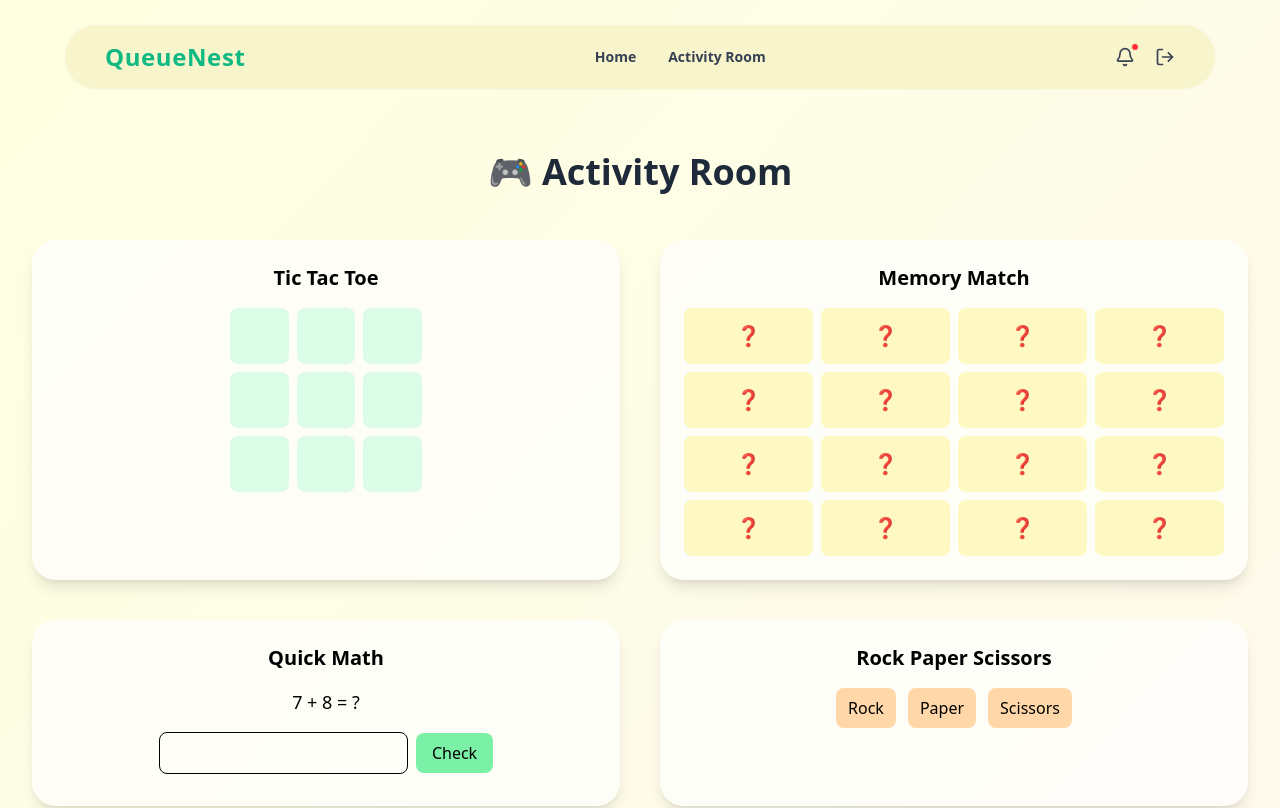
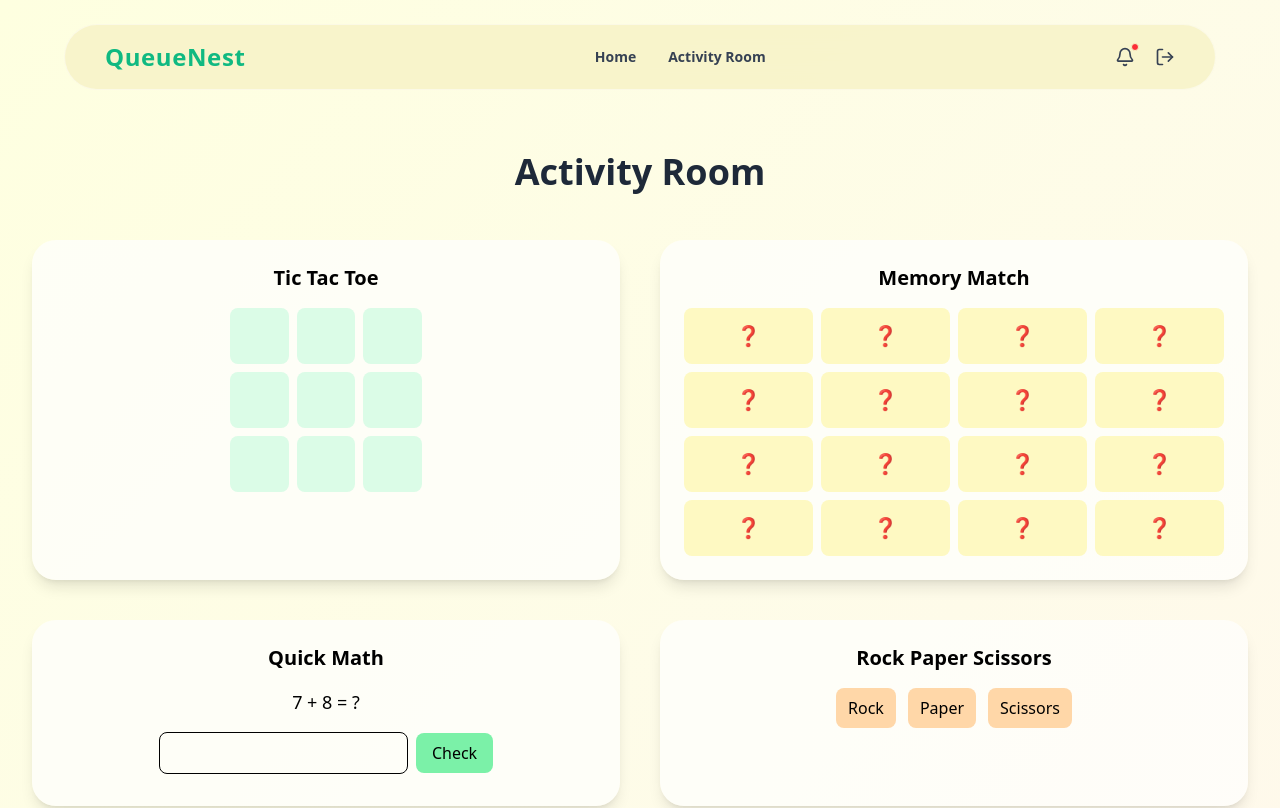
Before and after one commit to priyanshimonani/UniHacks_IVLeague_04, a React (Vite) app in the folder UniHacks-Frontend/: page /ar in a window 1280 px wide. Shown: the top 808 px of the page. Built offline with nearby package versions, Linux system fonts and the light colour scheme; no server answers; a web font is replaced by a local one.

Commit message:
readme added

```diff
--- a/UniHacks-Frontend/src/components/Navbar.jsx
+++ b/UniHacks-Frontend/src/components/Navbar.jsx
@@ -37,7 +37,7 @@ export default function Navbar() {
           <button
             onClick={() => {
               localStorage.removeItem("token");
-              window.location.href = "/login";
+              window.location.href = "/";
             }}
             className="relative hover:text-[#10b981] transition hover:-translate-y-1 bg-transparent border-none cursor-pointer">
             <LogOut className="w-5 h-5" />
--- a/UniHacks-Frontend/src/pages/ActivityRoom.jsx
+++ b/UniHacks-Frontend/src/pages/ActivityRoom.jsx
@@ -259,7 +259,7 @@ export default function ActivityRoom() {
     <div className="min-h-screen bg-gradient-to-br from-[#feffe0] via-yellow-50 to-orange-50 p-8 ">
 
       <h1 className="text-4xl font-black text-center text-gray-800 mb-12 mt-30">
-        🎮 Activity Room
+         Activity Room
       </h1>
 
       <div className="grid md:grid-cols-2 gap-10">
--- a/UniHacks-Frontend/src/pages/Search.jsx
+++ b/UniHacks-Frontend/src/pages/Search.jsx
@@ -6,9 +6,9 @@ const Search = () => {
   const [searchQuery, setSearchQuery] = useState("");
   const [offices, setOffices] = useState([]);
 
-  // ✅ Dummy Data (All Mumbai + Tags Added)
+  // ✅ Dummy Data (All Mumbai + Tags AddState Bank of Indiaed)
   const dummyOffices = [
-    { _id: "1", name: "State Bank of India", location: "Mumbai", tags: ["bank"], queueLength: 12, estimatedWaitTime: 25, currentToken: 104 },
+    { _id: "1", name: "SBI Main Branch", location: "Mumbai", tags: ["bank"], queueLength: 12, estimatedWaitTime: 25, currentToken: 104 },
     { _id: "2", name: "HDFC Bank Branch", location: "Mumbai", tags: ["bank"], queueLength: 8, estimatedWaitTime: 18, currentToken: 56 },
     { _id: "3", name: "ICICI Bank", location: "Mumbai", tags: ["bank"], queueLength: 15, estimatedWaitTime: 30, currentToken: 89 },
     { _id: "4", name: "City Care Hospital", location: "Mumbai", tags: ["hospital", "healthcare"], queueLength: 20, estimatedWaitTime: 40, currentToken: 210 },
--- a/UniHacks-Frontend/src/pages/User-JoinQueue.jsx
+++ b/UniHacks-Frontend/src/pages/User-JoinQueue.jsx
@@ -94,7 +94,7 @@ export function JoinQueue() {
             SBI Main Branch
           </h1>
           <p className="text-gray-500 font-medium text-lg">
-            MG Road, Ahmedabad
+            Mumbai
           </p>
         </motion.div>
 
```
